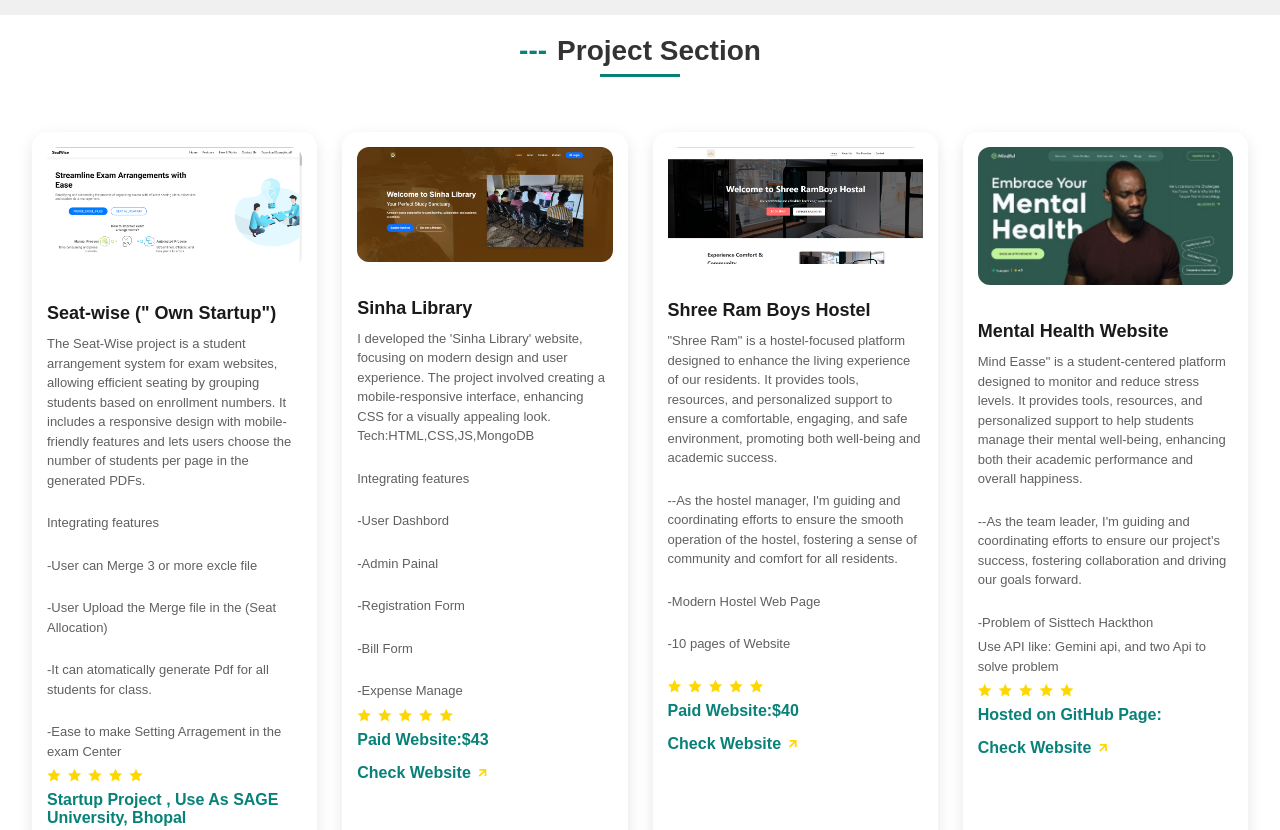
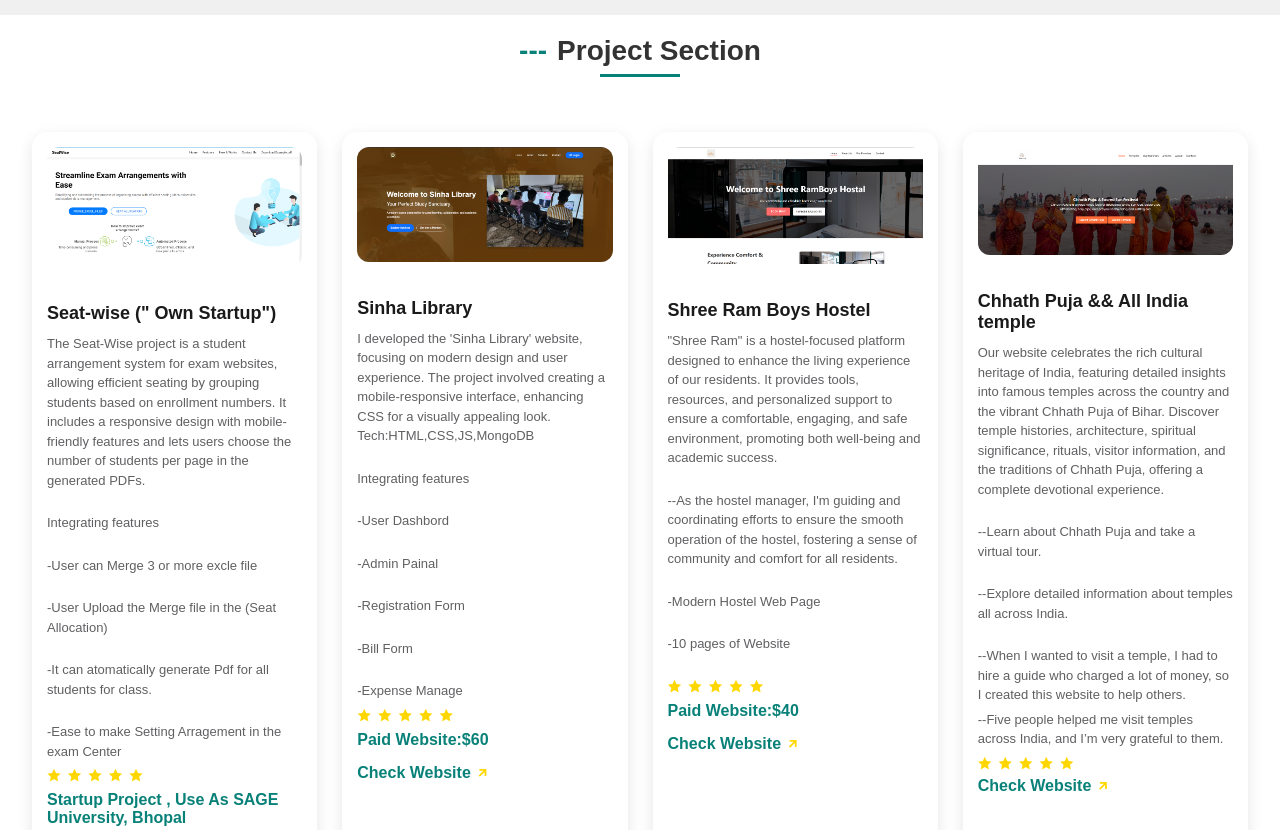
Before and after one commit to dipukumardev/Portfolio-Websites, a plain HTML site: page Files/index.html in a window 1280 px wide. Shown: the part 1760-2590 px from the top of the page. Drawn offline with nearby package versions, Linux system fonts and the light colour scheme.

Commit message:
Update the Web

```diff
--- a/Files/index.html
+++ b/Files/index.html
@@ -306,7 +306,7 @@
                             <i class="ri-star-fill"></i>
                             <i class="ri-star-fill"></i>
                         </div>
-                        <h4>Paid Website:$43</h4>
+                        <h4>Paid Website:$60</h4>
                         <a href="https://sinha-library-dhanbad123456di.vercel.app/index.html">Check Website <i
                                 class="ri-arrow-right-up-line"></i></a>
                     </div>
@@ -334,6 +334,30 @@
                         </div>
                         <h4>Paid Website:$40</h4>
                         <a href="https://shree-ram-hostal-gropus.vercel.app/">Check Website <i
+                                class="ri-arrow-right-up-line"></i></a>
+                    </div>
+                </div>
+
+                <div class="pro">
+                    <img src="./Images/project_image/temple view.png" alt="">
+                    <div class="des">
+                        <h5>Chhath Puja && All India temple</h5>
+                        <span>Our website celebrates the rich cultural heritage of India, featuring detailed insights
+                            into famous temples across the country and the vibrant Chhath Puja of Bihar. Discover temple
+                            histories, architecture, spiritual significance, rituals, visitor information, and the
+                            traditions of Chhath Puja, offering a complete devotional experience.</span><br>
+                        <span>--Learn about Chhath Puja and take a virtual tour.</span><br>
+                        <span>--Explore detailed information about temples all across India.</span><br>
+                        <span>--When I wanted to visit a temple, I had to hire a guide who charged a lot of money, so I created this website to help others.</span>
+                        <span>--Five people helped me visit temples across India, and I’m very grateful to them.</span>
+                        <div class="star">
+                            <i class="ri-star-fill"></i>
+                            <i class="ri-star-fill"></i>
+                            <i class="ri-star-fill"></i>
+                            <i class="ri-star-fill"></i>
+                            <i class="ri-star-fill"></i>
+                        </div>
+                        <a href="https://dipukumardev.github.io/Temple-View/index.html">Check Website <i
                                 class="ri-arrow-right-up-line"></i></a>
                     </div>
                 </div>
```
Also changed, not shown: Files/Images/project_image/temple view.png (added), 1 other file.
